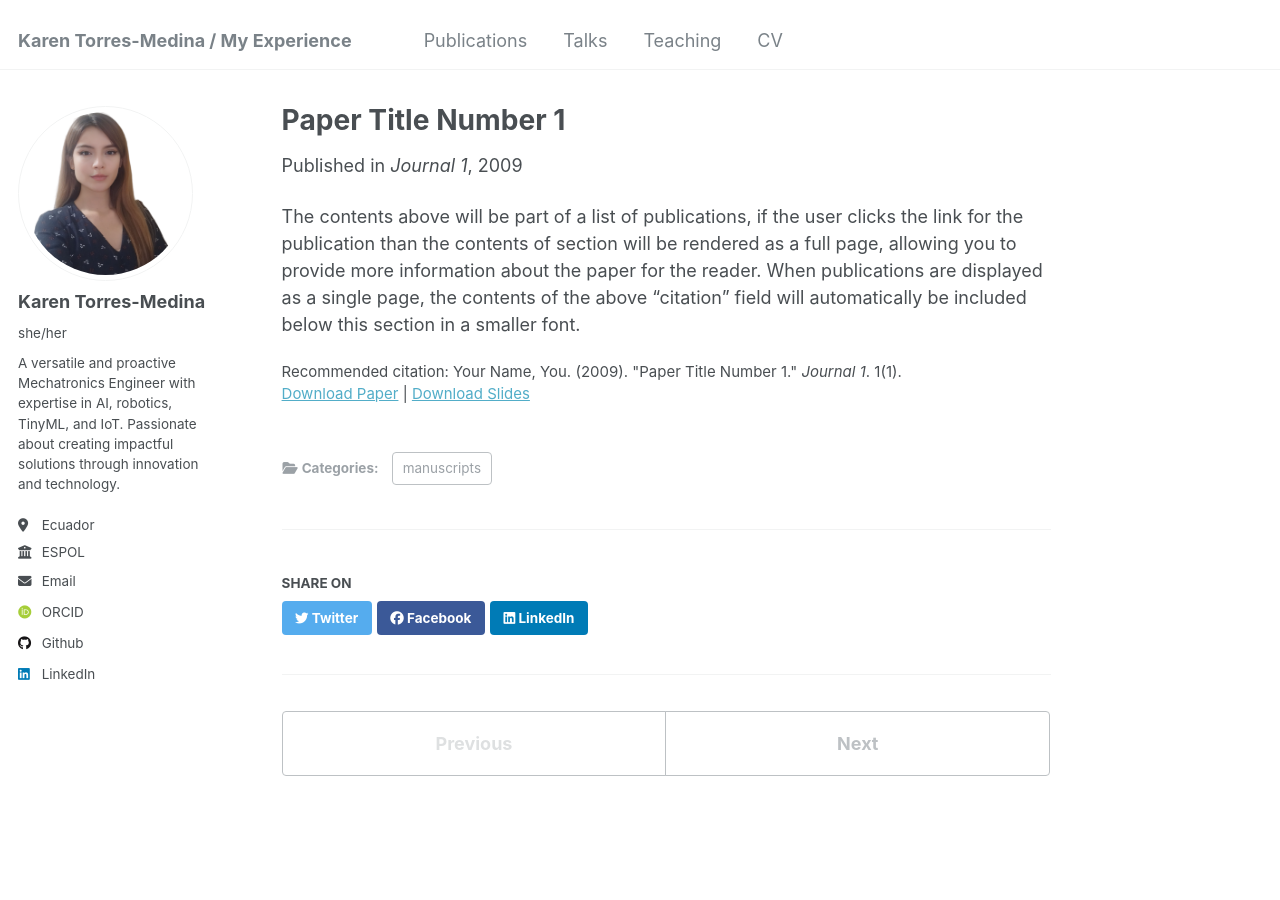
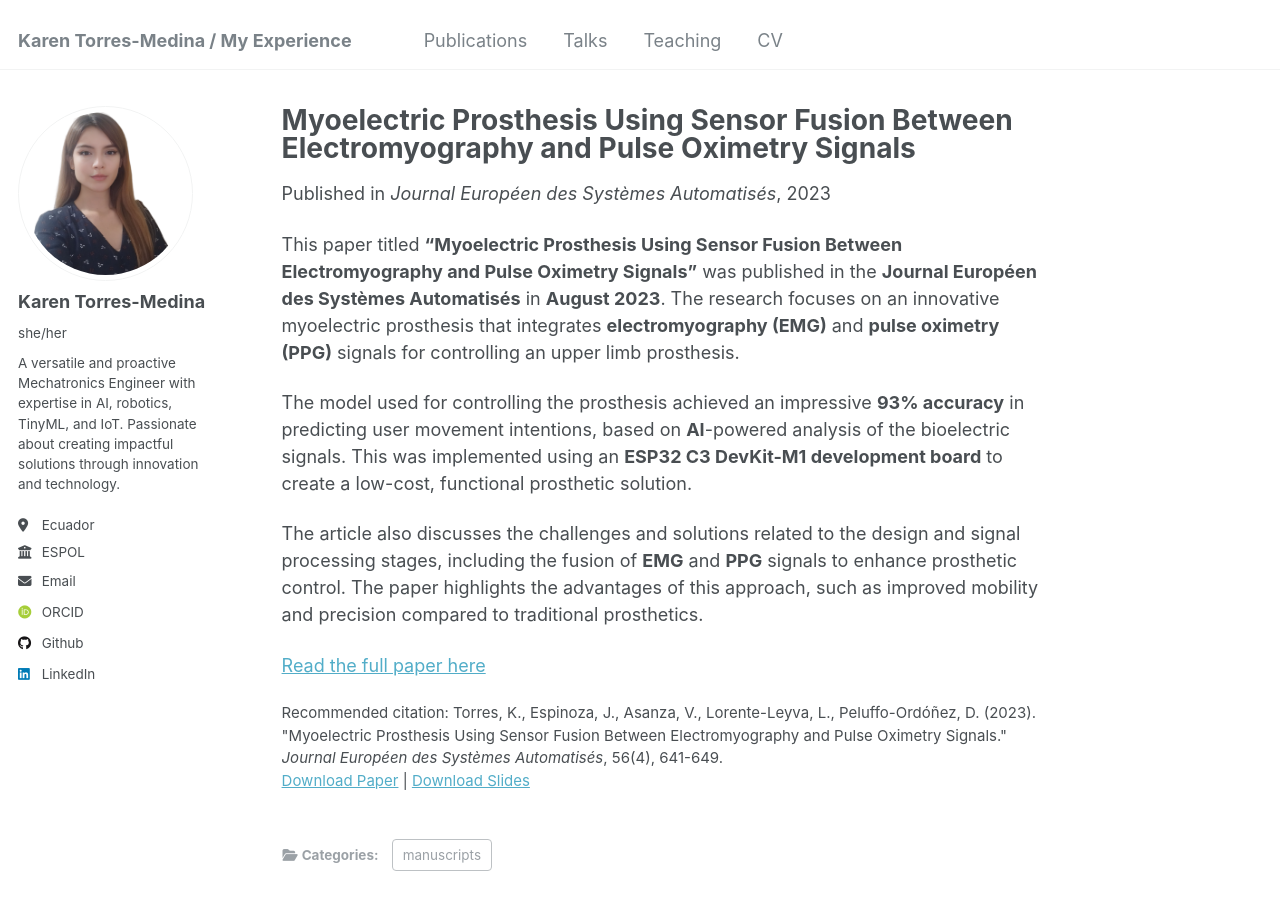
Before and after one commit to kttorres/experience, a Jekyll site: the page built from _publications/2009-10-01-paper-title-number-1.md, in a window 1280 px wide and 900 px high. Built offline with Jekyll 4.4.1, drawn with Linux system fonts in a browser that asks for light colours; some web fonts are replaced.

Commit message:
Update 2009-10-01-paper-title-number-1.md

```diff
--- a/_publications/2009-10-01-paper-title-number-1.md
+++ b/_publications/2009-10-01-paper-title-number-1.md
@@ -1,14 +1,20 @@
 ---
-title: "Paper Title Number 1"
+title: "Myoelectric Prosthesis Using Sensor Fusion Between Electromyography and Pulse Oximetry Signals"
 collection: publications
 category: manuscripts
-permalink: /publication/2009-10-01-paper-title-number-1
-excerpt: 'This paper is about the number 1. The number 2 is left for future work.'
-date: 2009-10-01
-venue: 'Journal 1'
-slidesurl: 'http://academicpages.github.io/files/slides1.pdf'
-paperurl: 'http://academicpages.github.io/files/paper1.pdf'
-citation: 'Your Name, You. (2009). &quot;Paper Title Number 1.&quot; <i>Journal 1</i>. 1(1).'
+permalink: /publication/2023-08-01-myoelectric-prosthesis
+excerpt: 'This paper presents a myoelectric upper limb prosthesis controlled using sensor fusion between electromyography and pulse oximetry signals, achieving 93% prediction accuracy for user movement intentions.'
+date: 2023-08-01
+venue: 'Journal Européen des Systèmes Automatisés'
+slidesurl: 'http://academicpages.github.io/files/slides_myoelectric_prosthesis.pdf'
+paperurl: 'https://doi.org/10.18280/jesa.560413'
+citation: 'Torres, K., Espinoza, J., Asanza, V., Lorente-Leyva, L., Peluffo-Ordóñez, D. (2023). "Myoelectric Prosthesis Using Sensor Fusion Between Electromyography and Pulse Oximetry Signals." <i>Journal Européen des Systèmes Automatisés</i>, 56(4), 641-649.'
 ---
 
-The contents above will be part of a list of publications, if the user clicks the link for the publication than the contents of section will be rendered as a full page, allowing you to provide more information about the paper for the reader. When publications are displayed as a single page, the contents of the above "citation" field will automatically be included below this section in a smaller font.
+This paper titled **"Myoelectric Prosthesis Using Sensor Fusion Between Electromyography and Pulse Oximetry Signals"** was published in the **Journal Européen des Systèmes Automatisés** in **August 2023**. The research focuses on an innovative myoelectric prosthesis that integrates **electromyography (EMG)** and **pulse oximetry (PPG)** signals for controlling an upper limb prosthesis.
+
+The model used for controlling the prosthesis achieved an impressive **93% accuracy** in predicting user movement intentions, based on **AI**-powered analysis of the bioelectric signals. This was implemented using an **ESP32 C3 DevKit-M1 development board** to create a low-cost, functional prosthetic solution.
+
+The article also discusses the challenges and solutions related to the design and signal processing stages, including the fusion of **EMG** and **PPG** signals to enhance prosthetic control. The paper highlights the advantages of this approach, such as improved mobility and precision compared to traditional prosthetics.
+
+[Read the full paper here](https://doi.org/10.18280/jesa.560413)
```
